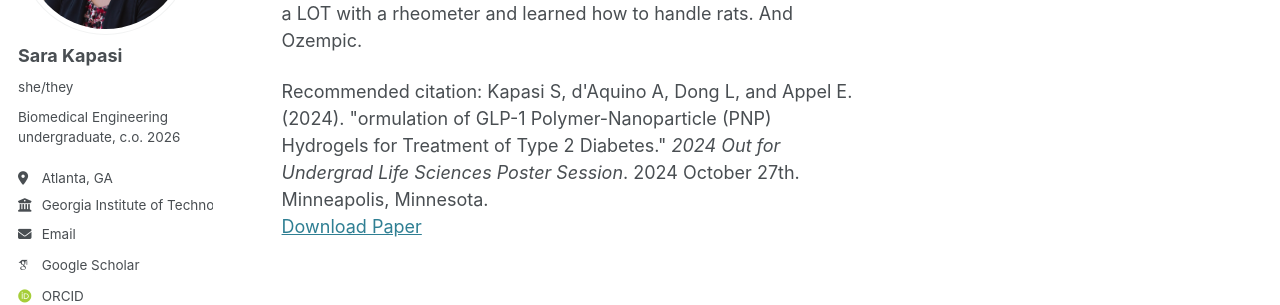
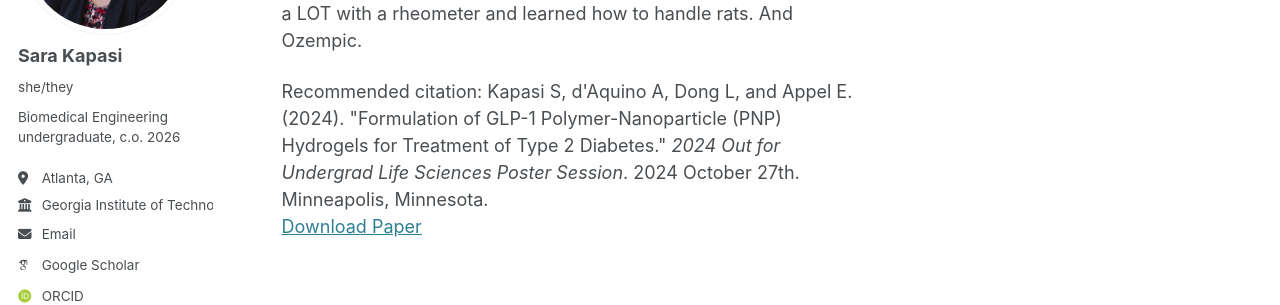
Before and after one commit to sarakapasi/sarakapasi.github.io, a Jekyll site: the page built from _pages/publications.html, in a window 1280 px wide and 900 px high, scrolled down 711 px. Shown: the part 247-552 px from the top of the window. Built offline with Jekyll 4.4.1, drawn with Linux system fonts in a browser that asks for light colours; some web fonts are replaced.

Commit message:
Update 2024-10-27-GLP-1-PNP-SURF.md

```diff
--- a/_publications/2024-10-27-GLP-1-PNP-SURF.md
+++ b/_publications/2024-10-27-GLP-1-PNP-SURF.md
@@ -6,8 +6,8 @@ permalink: /publication/2024-10-27-GLP-1-PNP-SURF
 excerpt: 'This work came out of my SURF summer research, where I worked a LOT with a rheometer and learned how to handle rats. And Ozempic.'
 date: 2024-10-27
 venue: '2023 SURF Research Symposium, 2024 O4U Life Sciences Conference'
-paperurl: 'http://sarakapasi.github.io/files/SURFposter.pdf'
-citation: "Kapasi S, d'Aquino A, Dong L, and Appel E. (2024). &quot;ormulation of GLP-1 Polymer-Nanoparticle (PNP) Hydrogels for Treatment of Type 2 Diabetes.&quot; <i>2024 Out for Undergrad Life Sciences Poster Session</i>. 2024 October 27th. Minneapolis, Minnesota."
+paperurl: 'http://sarakapasi.github.io/images/SURFposter.png'
+citation: "Kapasi S, d'Aquino A, Dong L, and Appel E. (2024). &quot;Formulation of GLP-1 Polymer-Nanoparticle (PNP) Hydrogels for Treatment of Type 2 Diabetes.&quot; <i>2024 Out for Undergrad Life Sciences Poster Session</i>. 2024 October 27th. Minneapolis, Minnesota."
 ---
 
 The contents above will be part of a list of publications, if the user clicks the link for the publication than the contents of section will be rendered as a full page, allowing you to provide more information about the paper for the reader. When publications are displayed as a single page, the contents of the above "citation" field will automatically be included below this section in a smaller font.
```
